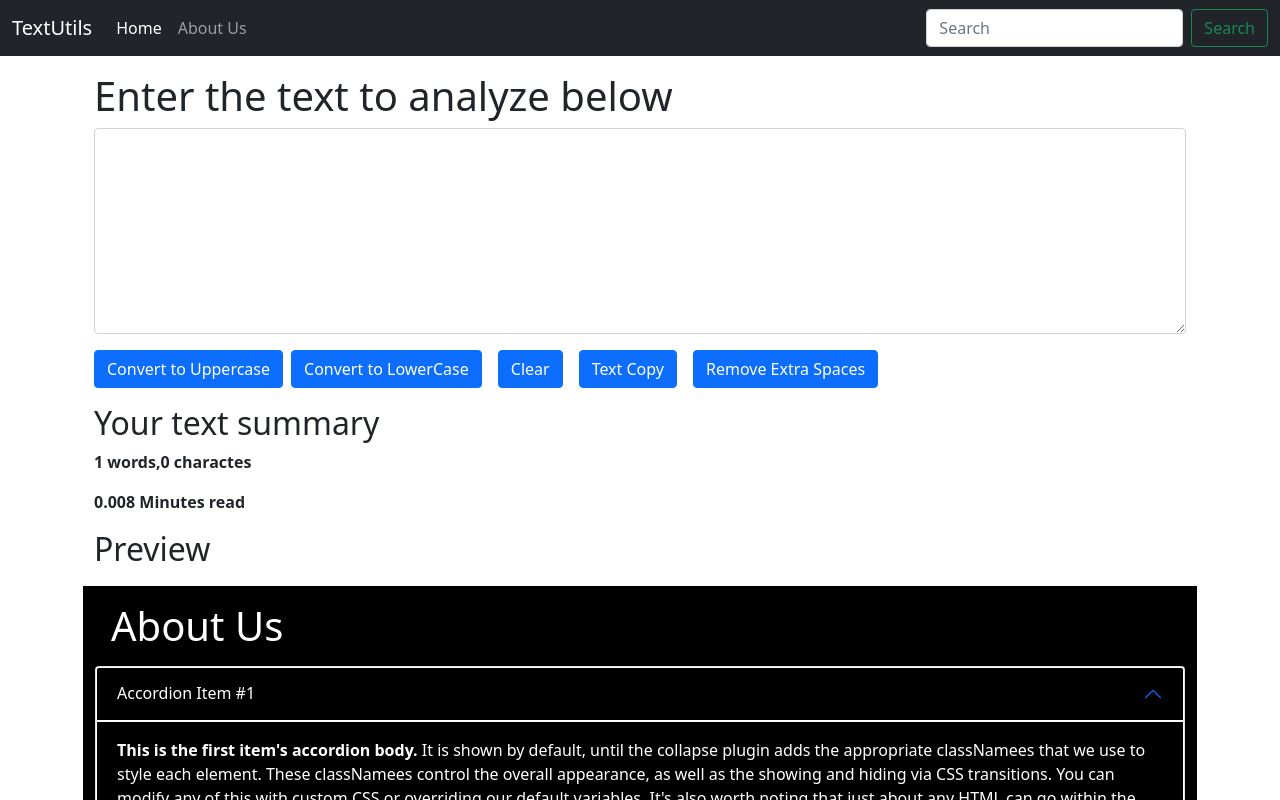
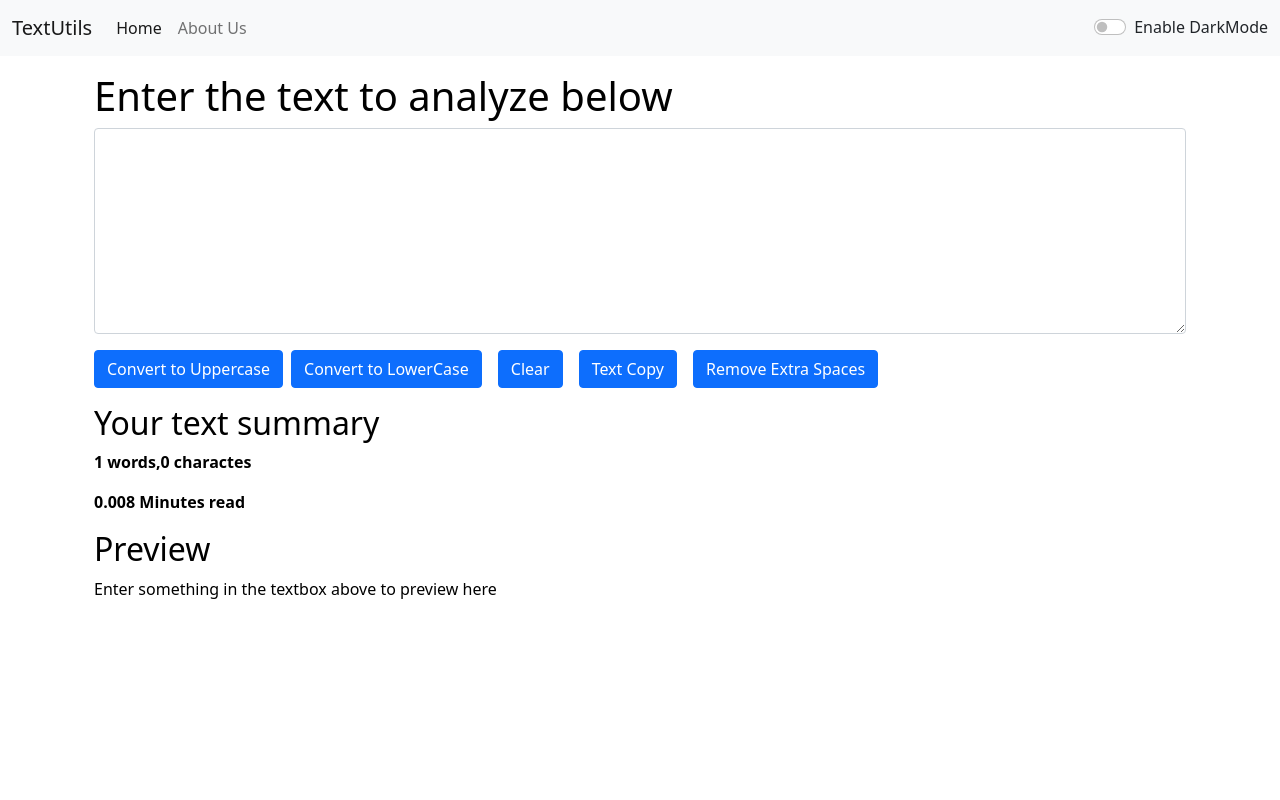
Before and after one commit to Rahul-Palahwat/Text_Editor_React, a React (Create React App) app: page / in a window 1280 px wide. Shown: the top 800 px of the page. Built offline with nearby package versions, Linux system fonts and the light colour scheme.

Commit message:
Lect 12 done with application

```diff
--- a/src/App.js
+++ b/src/App.js
@@ -1,19 +1,35 @@
+import React,{ useState } from "react";
+//imrs
 import "./App.css";
-import About from "./components/About";
+// import About from "./components/About";
 import Navbar from "./components/Navbar";
 import TextForm from "./components/TextForm";
 
 // let name="Rahul";
 
 function App() {
+
+  const [mode,setMode]=useState('light');//whether dark mode is enabled or not
+
+  const toggleMode=()=>{
+    if(mode === 'light'){
+      setMode('dark');
+      document.body.style.backgroundColor='#042743';
+    }else{
+      setMode('light');
+      document.body.style.backgroundColor='white';
+    }
+  }
+
+
   return (
     <>
       {/* <Navbar title="TextUtils" aboutText="About Textutils"/> */}
-      <Navbar title="TextUtils"/>
+      <Navbar title="TextUtils" mode={mode} toggleMode={toggleMode}/>
       {/* <Navbar/> */}
       <div className="container my-3">
-      <TextForm heading="Enter the text to analyze below"/>
-      <About/>
+      <TextForm heading="Enter the text to analyze below" mode={mode}/>
+      {/* <About/> */}
       </div>
     </>
   );
--- a/src/components/Navbar.js
+++ b/src/components/Navbar.js
@@ -3,7 +3,9 @@
 
 export default function Navbar(props) {
   return (
-    <nav className="navbar navbar-expand-lg navbar-dark bg-dark">
+    <nav
+      className={`navbar navbar-expand-lg navbar-${props.mode} bg-${props.mode}`}
+    >
       <div className="container-fluid">
         <a className="navbar-brand" href="/">
           {props.title}
@@ -32,7 +34,8 @@
               </a>
             </li>
           </ul>
-          <form className="d-flex">
+
+          {/* <form className="d-flex">
             <input
               className="form-control me-2"
               type="search"
@@ -42,7 +45,20 @@
             <button className="btn btn-outline-success" type="submit">
               Search
             </button>
-          </form>
+          </form> */}
+
+          <div className={`form-check form-switch text-${props.mode==='light'?'dark':'light'}`}>
+            <input
+              className="form-check-input"
+              type="checkbox"
+              role="switch"
+              id="flexSwitchCheckDefault"
+              onClick={props.toggleMode}
+            />
+            <label className="form-check-label" htmlFor="flexSwitchCheckDefault">
+              Enable DarkMode
+            </label>
+          </div>
         </div>
       </div>
     </nav>
--- a/src/components/TextForm.js
+++ b/src/components/TextForm.js
@@ -1,68 +1,89 @@
 import React, { useState } from "react";
 
 export default function TextForm(props) {
-
-    const handleUpClick=()=>{
+  const handleUpClick = () => {
     // console.log("Upper Case was clicked");
-        let newText=text.toUpperCase();
+    let newText = text.toUpperCase();
     // setText("You have clicked on handleUpClick");
     setText(newText);
-    }
+  };
 
-    const handleLoClick=()=>{
+  const handleLoClick = () => {
     // console.log("Upper Case was clicked");
-        let newText=text.toLowerCase();
+    let newText = text.toLowerCase();
     // setText("You have clicked on handleUpClick");
     setText(newText);
-    }
+  };
 
-    const handleClClick=()=>{
+  const handleClClick = () => {
     // console.log("Upper Case was clicked");
-        let newText="";
+    let newText = "";
     // setText("You have clicked on handleUpClick");
     setText(newText);
-    }
+  };
 
-    const handleCopy=()=>{
-        var text=document.getElementById("myBox");
+  const handleCopy = () => {
+    var text = document.getElementById("myBox");
     text.select();
     // text.setSelectionRange(0,9999);
     navigator.clipboard.writeText(text.value);
-    }
+  };
 
-    const handleExtraSpaces=()=>{
-        let newText=text.split(/[ ]+/);
+  const handleExtraSpaces = () => {
+    let newText = text.split(/[ ]+/);
     setText(newText.join(" "));
-    }
+  };
 
-    const handleOnChange=(event)=>{
+  const handleOnChange = (event) => {
     // console.log("On change");
     setText(event.target.value);
-    }
-
+  };
 
   const [text, setText] = useState("");
   //   text="new text"//wrong way to change state
   //   setText("new text");//correct way
   return (
     <>
-    <div className="container">
+      <div className="container" style={{color: props.mode==='light'?'black':'white'}}>
         <h1>{props.heading} </h1>
         <div className="mb-3">
-        <textarea className="form-control" id="myBox" rows="8" value={text} onChange={handleOnChange}></textarea>
+          <textarea
+          style={{backgroundColor: props.mode==='light'?'white':'grey',color: props.mode==='light'?'black':'white'}}
+            className="form-control"
+            id="myBox"
+            rows="8"
+            value={text}
+            onChange={handleOnChange}
+          ></textarea>
         </div>
-      <button className="btn btn-primary" onClick={handleUpClick}>Convert to Uppercase</button>
-      <button className="btn btn-primary mx-2" onClick={handleLoClick}>Convert to LowerCase</button>
-      <button className="btn btn-primary mx-2" onClick={handleClClick}>Clear</button>
-      <button className="btn btn-primary mx-2" onClick={handleCopy}>Text Copy</button>
-      <button className="btn btn-primary mx-2" onClick={handleExtraSpaces}>Remove Extra Spaces</button>
+        <button className="btn btn-primary" onClick={handleUpClick}>
+          Convert to Uppercase
+        </button>
+        <button className="btn btn-primary mx-2" onClick={handleLoClick}>
+          Convert to LowerCase
+        </button>
+        <button className="btn btn-primary mx-2" onClick={handleClClick}>
+          Clear
+        </button>
+        <button className="btn btn-primary mx-2" onClick={handleCopy}>
+          Text Copy
+        </button>
+        <button className="btn btn-primary mx-2" onClick={handleExtraSpaces}>
+          Remove Extra Spaces
+        </button>
       </div>
-    <div className="container my-3">
+      <div className="container my-3" style={{color: props.mode==='light'?'black':'white'}}>
         <h2>Your text summary</h2>
-        <p><b>{text.split(" ").length} words,{text.length} charactes</b></p>
-        <p><b>{0.008*text.split(" ").length} Minutes read </b></p>
+        <p>
+          <b>
+            {text.split(" ").length} words,{text.length} charactes
+          </b>
+        </p>
+        <p>
+          <b>{0.008 * text.split(" ").length} Minutes read </b>
+        </p>
         <h2>Preview</h2>
-        <p>{text}</p>
+        <p>{text.length>0?text:"Enter something in the textbox above to preview here"}</p>
       </div>
     </>
   );
```
Lines whose indentation alone changed are shown as unchanged.
